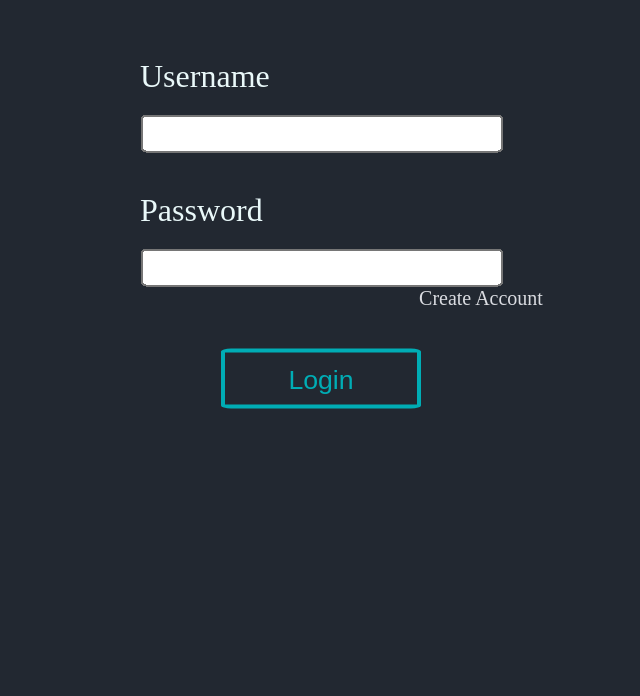
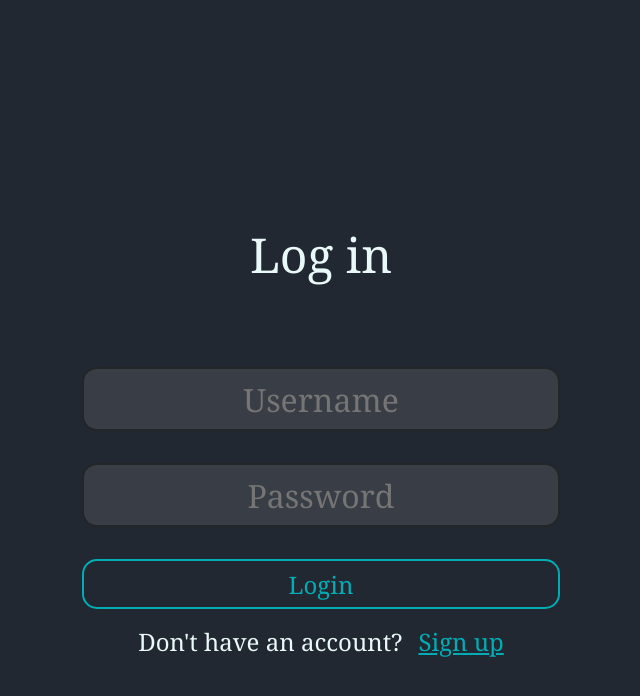
Before and after one commit to Vikaheimo/Budget-Tracker-Frontend, a React app: page / in a window 1280 px wide. Shown: the top 696 px of the page, without its empty margins (319-959 px from the left). Built offline with nearby package versions, Linux system fonts and the light colour scheme.

Commit message:
Fix login page

```diff
--- a/src/App.scss
+++ b/src/App.scss
@@ -4,9 +4,11 @@
     --nav-size: 60px;
     --text-color: #E9F8F9;
     color: var(--text-color);
+    font-family: Cambria, Cochin, Georgia, Times, 'Times New Roman', serif;
 }
 body {
     margin: 0;
+    font-family: Cambria, Cochin, Georgia, Times, 'Times New Roman', serif;
 }
 
 ul {
@@ -24,4 +26,5 @@ a {
     box-sizing: border-box;
     padding: 0;
     margin: 0;
+    font-family: Cambria, Cochin, Georgia, Times, 'Times New Roman', serif;
 }
--- a/src/Components/Button/Button.scss
+++ b/src/Components/Button/Button.scss
@@ -4,7 +4,9 @@
     height: 100%;
     background-color: transparent;
     color: #00ADB5;
-    border-radius: 5%;
+    border-radius: 15px;
+    display: block;
+    font-size: 1.5rem;
 }
 
 .button-pushable:hover {
--- a/src/Components/FileUploader/FileUploader.js
+++ b/src/Components/FileUploader/FileUploader.js
@@ -26,6 +26,7 @@ const FileUploader = () => {
                 type={"file"}
                 onChange={handleFileInput}
                 id="fileupload-field"
+                accept=".csv"
             />
             <Button
                 text={"Upload"}
--- a/src/Components/Textinput/Textinput.js
+++ b/src/Components/Textinput/Textinput.js
@@ -6,10 +6,10 @@ const TextInput = (props) => {
         <input
             className="rounded-corners-gradient-borders"
             onChange={props.onChange}
-            id={props.id && ""}
-            type={props.type && "text"}
-            value={props.value && ""}
-            placeholder={props.value && ""}
+            id={props.id || ""}
+            type={props.type || "text"}
+            value={props.value || ""}
+            placeholder={props.placeholder || ""}
         />
     )
 }
--- a/src/Components/Textinput/Textinput.scss
+++ b/src/Components/Textinput/Textinput.scss
@@ -1,10 +1,16 @@
 .rounded-corners-gradient-borders {
 	min-width: 300px;
 	height: 4rem;
-	border: double 4px transparent;
-	border-radius: 80px;
-	background-image: linear-gradient(var(--background-color), var(--background-color)), radial-gradient(circle at top left, purple,#3020ff);
+	border: double 2px transparent;
+	border-radius: 15px;
+	background-image: linear-gradient(#393E46, #393E46), radial-gradient(circle at top left, #232528, #232528);
 	background-origin: border-box;
 	background-clip: padding-box, border-box;
-
+	text-align: center;
+	font-size: 2rem;
+	color: var(--text-color);
 }
+:focus.rounded-corners-gradient-borders {
+	background-image: linear-gradient(#393E46, #393E46), radial-gradient(circle at top left, #00ADB5, #00ADB5);
+	outline: none;
+}
--- a/src/pages/Login/Login.js
+++ b/src/pages/Login/Login.js
@@ -2,12 +2,13 @@ import React, { useState } from "react"
 import Button from "../../Components/Button/Button"
 import Signup from "../../Components/Signup/Signup"
 import backendAPI from "../../Service/instance"
+import TextInput from "../../Components/Textinput/Textinput"
 
 import "./Login.scss"
+
 const Login = ({ setToken }) => {
     const [username, setUsername] = useState("")
     const [password, setPassword] = useState("")
-    const [loginStatus, setLoginStatus] = useState("")
     const [show, setShow] = useState(false)
 
     const togglePopup = () => {
@@ -21,7 +22,6 @@ const Login = ({ setToken }) => {
     const handlesubmit = (event) => {
         event.preventDefault()
         if (hasEmpty()) {
-            setLoginStatus("Login fields cannot be empty!")
             return
         }
         backendAPI
@@ -36,9 +36,9 @@ const Login = ({ setToken }) => {
             .catch((err) => {
                 // this handles invalid credentials
                 if (err.response && err.response.status === 403) {
-                    setLoginStatus(err.response.data.error)
+                    // todo
                 } else {
-                    setLoginStatus("Serverside Error")
+                    // todo
                 }
             })
     }
@@ -48,30 +48,35 @@ const Login = ({ setToken }) => {
             <Signup show={show} toggle={togglePopup} setToken={setToken} />
             <div className="login">
                 <form onSubmit={handlesubmit}>
+                    <div className="top-text">Log in</div>
                     <div className="loginfield">
-                        <label htmlFor="username">Username</label>
-                        <input
+                        <TextInput
                             onChange={(e) => setUsername(e.target.value)}
                             id="username"
                             type="text"
                             value={username}
+                            placeholder="Username"
                         />
                     </div>
                     <div className="loginfield">
-                        <label htmlFor="password">Password</label>
-                        <input
-                            onChange={(e) => setPassword(e.target.value)}
+                        <TextInput
+                            onChange={(e) => {
+                                setPassword(e.target.value)
+                            }}
                             id="password"
                             type="password"
                             value={password}
+                            placeholder="Password"
                         />
                     </div>
-                    <div className="login-buttons">
-                        <a onClick={togglePopup}>Create Account</a>
-                        <Button text={"Login"} type={"submitform"} />
-                    </div>
-                    <div className="infotext">
-                        <small>{loginStatus}</small>
+                    <Button
+                        text={"Login"}
+                        type={"submitform"}
+                        divId={"full-size"}
+                    />
+                    <div className="create-account-helper">
+                        <div>Don&apos;t have an account?</div>
+                        <a onClick={togglePopup}>Sign up</a>
                     </div>
                 </form>
             </div>
--- a/src/pages/Login/Login.scss
+++ b/src/pages/Login/Login.scss
@@ -1,54 +1,42 @@
-.login{
-    scale: 200%;
-    text-align: center;
-    transform: translate(0, 40%);
-    margin: 0 25%;
-    form {
-        display: flex;
-        flex-direction: column;
-        align-items: center;
-        gap: 20px;
-    }
+.login {
+    height: 800px;
+    font-size: 3rem;
+    display: flex;
+    flex-direction: column;
+    align-items: center;
+    justify-content: center;
+
     .loginfield {
         display: flex;
-        justify-content: space-evenly;
-        flex-direction: column;
-        align-items: flex-start;
-        gap: 10px;
+        justify-content: center;
+        margin-top: 2rem;
+    }
 
-        input {
-            max-width: 300px;
-            min-width: 100px;
+    .top-text {
+        text-align: center;
+        margin-top: 5rem;
+        margin-bottom: 5rem;
+    }
+
+    .create-account-helper {
+        margin-top: 1rem;
+        font-size: 1.5rem;
+        text-align: center;
+
+        div {
+            display: inline;
+            margin-right: 1rem;
+        }
+
+        a {
+            text-decoration: underline;
+            color: #00ADB5;
         }
     }
 }
-.login-buttons {
-    a {
-        font-size: 10px;
-        transform: translate(80px, -20px);
-    }
-    a:hover {
-        cursor: pointer;
-        color: #2596b9;
-    }
-    display: flex;
-    flex-direction: column;
-    align-items: center;
+
+#full-size {
+    margin-top: 2rem;
+    width: 100%;
+    height: 50px;
 }
-
-.infotext{
-    width: 170px;
-    font-size: small;
-    text-align: center;
-    small {
-        position: absolute;
-        font-size: 10px;
-        color: rgb(171, 66, 58);
-        translate: 0 -12px;
-        margin-left: auto;
-        margin-right: auto;
-        left: 0;
-        right: 0;
-        text-align: center;
-    }
-}
```
